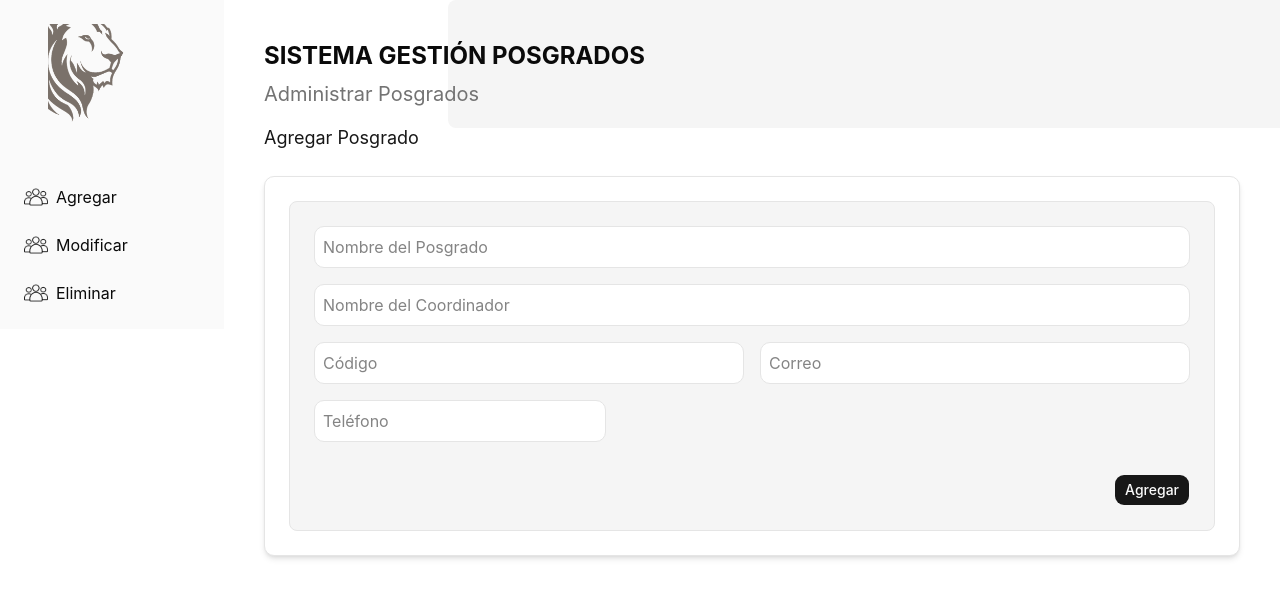
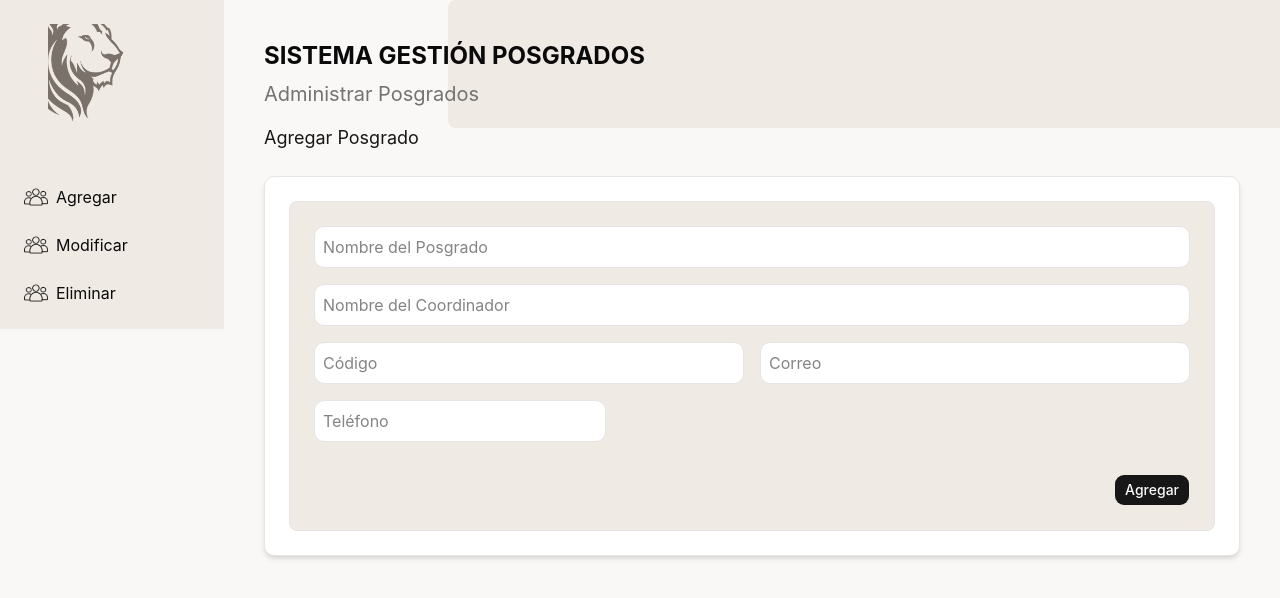
Before and after one commit to CheyPrime08/EquipoA_SistemaPosgrados, a React (Vite) app in the folder frontend/: page / in a window 1280 px wide. Shown: the top 598 px of the page. Built offline with nearby package versions, Linux system fonts and the light colour scheme.

Commit message:
feat ->Ajuste de la paletade colores

```diff
--- a/frontend/src/index.css
+++ b/frontend/src/index.css
@@ -7,38 +7,38 @@
 
 :root {
   font-family: Inter, system-ui, Avenir, Helvetica, Arial, sans-serif;
-  --background: oklch(1 0 0);
-  --foreground: oklch(0.145 0 0);
-  --card: oklch(1 0 0);
-  --card-foreground: oklch(0.145 0 0);
-  --popover: oklch(1 0 0);
-  --popover-foreground: oklch(0.145 0 0);
-  --primary: oklch(0.205 0 0);
-  --primary-foreground: oklch(0.985 0 0);
-  --secondary: oklch(0.97 0 0);
-  --secondary-foreground: oklch(0.205 0 0);
-  --muted: oklch(0.97 0 0);
-  --muted-foreground: oklch(0.556 0 0);
-  --accent: oklch(0.97 0 0);
-  --accent-foreground: oklch(0.205 0 0);
-  --destructive: oklch(0.577 0.245 27.325);
-  --border: oklch(0.922 0 0);
-  --input: oklch(0.922 0 0);
-  --ring: oklch(0.708 0 0);
+  --background: oklch(0.98 0.003 90); /*Fondo*/
+  --foreground: oklch(0.145 0 0); /*Letras*/
+  --card: oklch(100% 0.00011 271.152); /*Rectangulo beige*/
+  --card-foreground: oklch(0.145 0 0); /*No se*/
+  --popover: oklch(1 0 0); /*No se*/
+  --popover-foreground: oklch(0.145 0 0); /*No se*/
+  --primary: oklch(0.205 0 0);  /*Letras de titulos Modificar*/
+  --primary-foreground: oklch(0.985 0 0); /*Letras del boton de abajo*/
+  --secondary: oklch(0.97 0 0); /*Boton de busqueda*/
+  --secondary-foreground: oklch(0.205 0 0); /*Letras del boton de busqueda*/
+  --muted: oklch(0.94 0.01 64) ; /* cuadro interno y Barra superior*/
+  --muted-foreground: oklch(0.556 0 0); /* Tiulo del modulo*/
+  --accent: oklch(0.97 0 0); /* No se*/
+  --accent-foreground: oklch(0.205 0 0); /* No se*/
+  --destructive: oklch(0.577 0.245 27.325); /* Boton de eliminar*/
+  --border: oklch(0.922 0 0); /*Borde de los cuadros internos*/
+  --input: oklch(0.922 0 0); /* No se*/
+  --ring: oklch(0.708 0 0); /*Borde de cuadro seleccionado*/
   --chart-1: oklch(0.809 0.105 251.813);
   --chart-2: oklch(0.623 0.214 259.815);
   --chart-3: oklch(0.546 0.245 262.881);
   --chart-4: oklch(0.488 0.243 264.376);
   --chart-5: oklch(0.424 0.199 265.638);
   --radius: 0.625rem;
-  --sidebar: oklch(0.985 0 0);
-  --sidebar-foreground: oklch(0.145 0 0);
-  --sidebar-primary: oklch(0.205 0 0);
-  --sidebar-primary-foreground: oklch(0.985 0 0);
-  --sidebar-accent: oklch(0.97 0 0);
-  --sidebar-accent-foreground: oklch(0.205 0 0);
-  --sidebar-border: oklch(0.922 0 0);
-  --sidebar-ring: oklch(0.708 0 0);
+  --sidebar: oklch(0.94 0.01 64);/* Fondo de la barra lateral*/
+  --sidebar-foreground: oklch(0.145 0 0); /*No se*/
+  --sidebar-primary: oklch(0.205 0 0); /* No se*/
+  --sidebar-primary-foreground: oklch(0.985 0 0); /* No se*/
+  --sidebar-accent: oklch(0.97 0 0); /* No se*/
+  --sidebar-accent-foreground: oklch(0.205 0 0); /* No se*/
+  --sidebar-border: oklch(0.922 0 0); /*No se*/
+  --sidebar-ring: oklch(0.708 0 0); /* No se*/
 }
 
 body {
```
